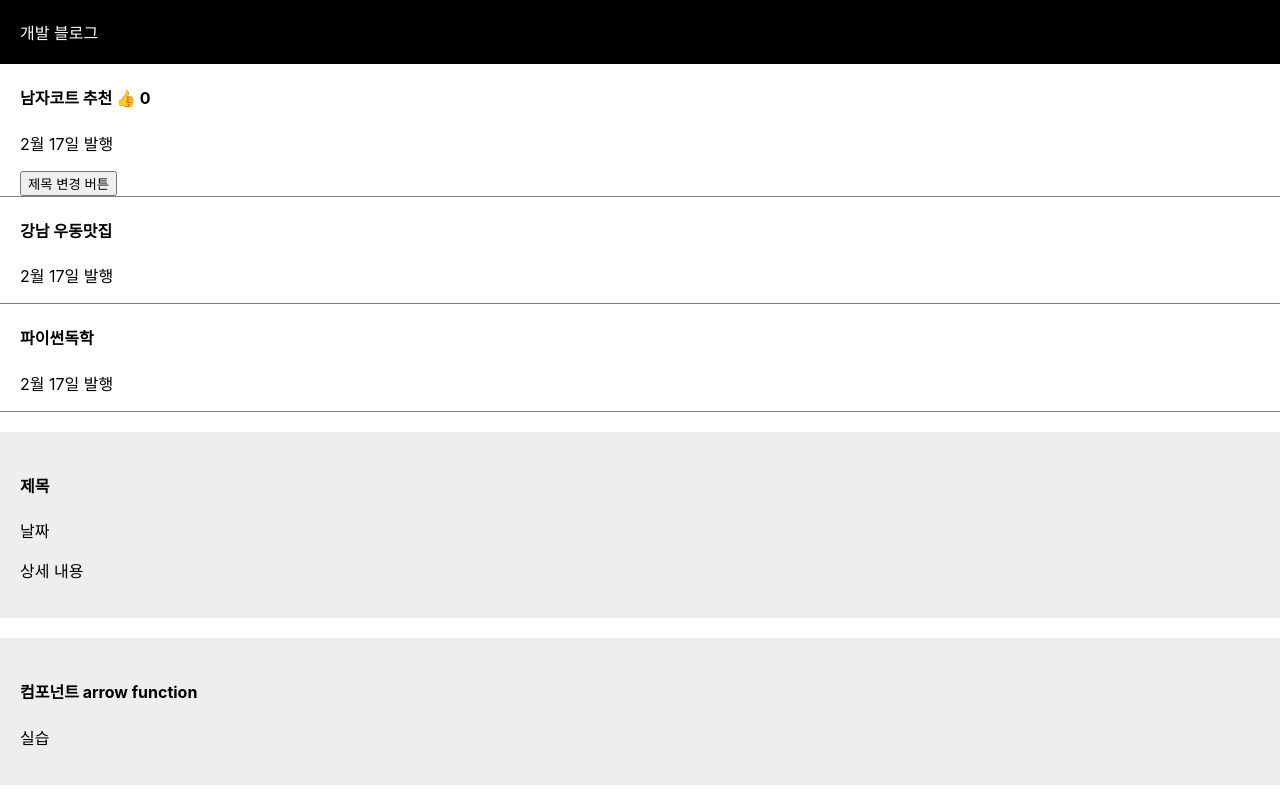
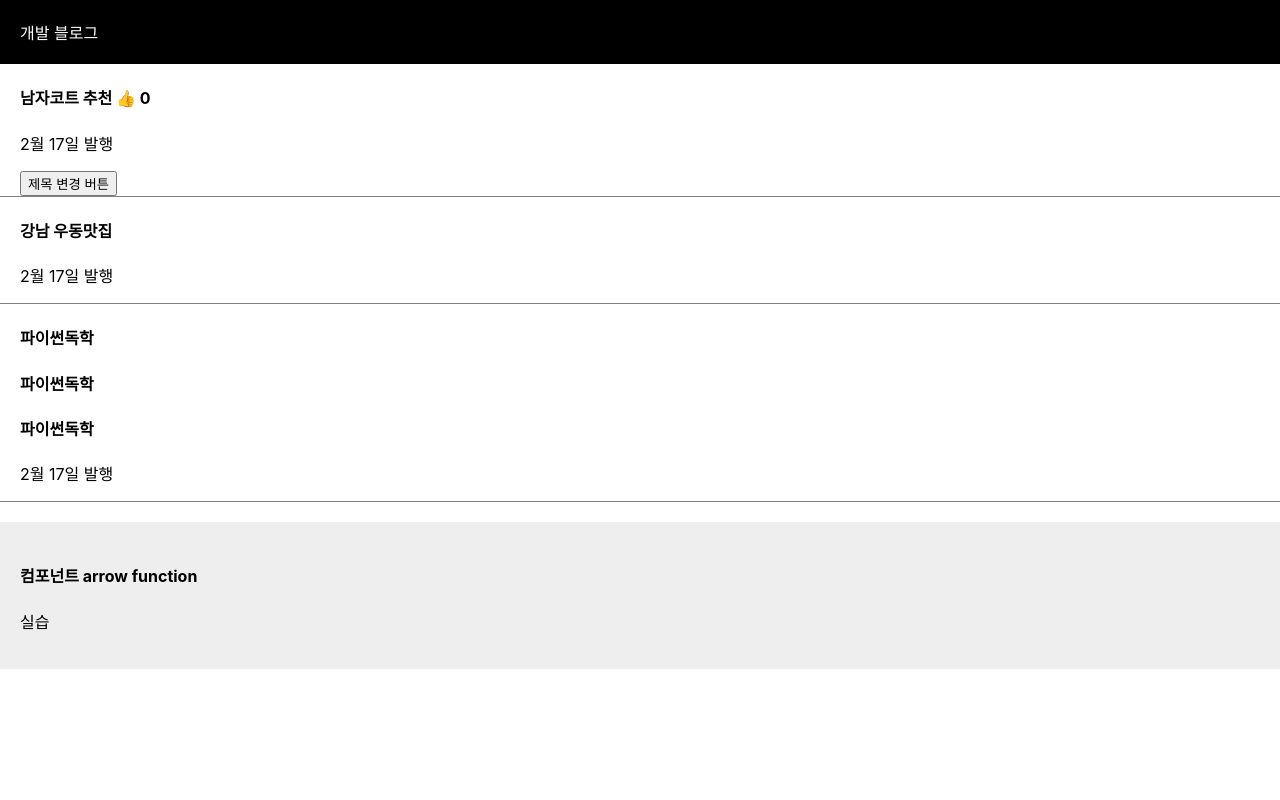
Before and after one commit to KyunghoChung/apple-front-practice, a React (Create React App) app in the folder react/blog/: page / in a window 1280 px wide. Built offline with nearby package versions, Linux system fonts and the light colour scheme.

Commit message:
Component&Modal창으로 동적인 UI 만들기

```diff
--- a/react/blog/src/App.js
+++ b/react/blog/src/App.js
@@ -6,6 +6,7 @@ function App() {
 
   let [title, titleChange] = useState(['남자코트 추천', '강남 우동맛집', '파이썬독학']);
   let [likes, likesUp] = useState(0);
+  let [modal, setModal] = useState(false);
 
   // let sortedTitle = [...title].sort(function(a, b){
   //   if(a > b) return 1;
@@ -45,13 +46,27 @@ function App() {
         <p>2월 17일 발행</p>
       </div>
       <div className='list'>
-        <h4>{title[2]}</h4>
+        {/* 단순 반전 */}
+        <h4 onClick={()=>setModal(!modal)}>{title[2]}</h4>
+        {/* 삼항 연산자 */}
+        <h4 onClick={()=>{modal == false ? setModal(true) : setModal(false)}}>{title[2]}</h4>
+        {/* if/else문 */}
+        <h4 onClick={()=>{
+          if(modal == false){
+            setModal(true);
+          }
+          else{
+            setModal(false);
+          }
+          }}>{title[2]}</h4>
         <p>2월 17일 발행</p>
       </div>
       {/* <div>
           <button onClick={() =>{titleChange(sortedTitle)}}>글 제목 가나다순으로 정렬</button>
-        </div> */}
-      <Modal></Modal>
+      </div> */}
+      {
+      modal == true ? <Modal/> : null
+      }
       <ModalArrow></ModalArrow>
     </div>
   );
```
